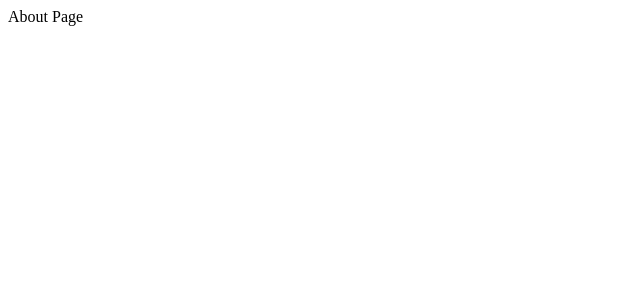
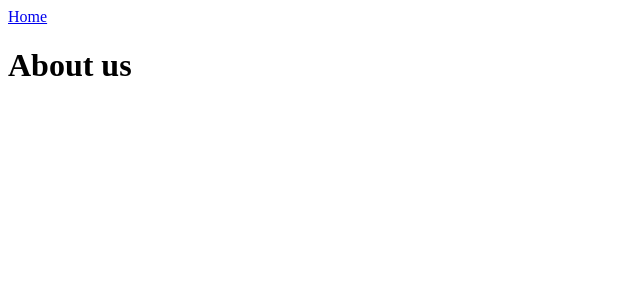
Before and after one commit to Danakin/next-app, a Next.js app in the folder next-app/: page /about in a window 1280 px wide. Shown: the top 300 px of the page, without its empty margins (0-640 px from the left). Built offline with nearby package versions, Linux system fonts and the light colour scheme.

Commit message:
Add Links

```diff
--- a/next-app/pages/about.js
+++ b/next-app/pages/about.js
@@ -1,5 +1,10 @@
 function About() {
-  return <div>About Page</div>;
+  return (
+    <div>
+      <a href="/">Home</a>
+      <h1>About us</h1>
+    </div>
+  );
 }
 
 export default About;
```
Also changed, not shown: next-app/pages/index.js (+6 -1 lines).
